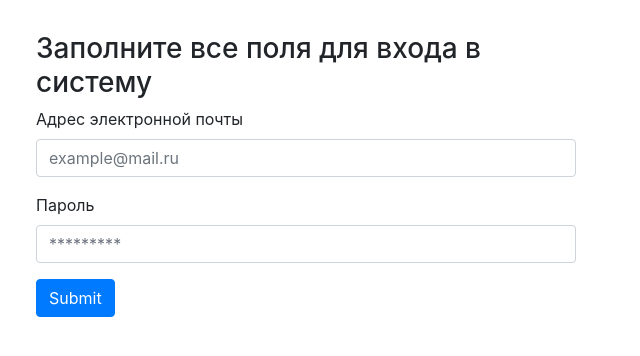
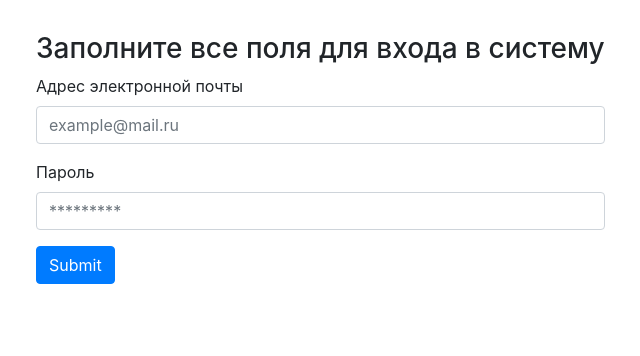
Before and after one commit to Egor14/equipment, a Django app: page /log/ in a window 1280 px wide. Shown: the part 56-412 px from the top of the page, without its empty margins (49-689 px from the left). Run offline with Django 3.2, Linux system fonts and the light colour scheme; some libraries are stand-ins or nearby versions.

Commit message:
col-auto

```diff
--- a/home/templates/home/log.html
+++ b/home/templates/home/log.html
@@ -17,7 +17,7 @@
 <div >
     <div class="container">
   <div class="row">
-    <div class="col-12 col-sm-12 col-md-6 col-lg-6">
+    <div class="col-auto">
     <form action="" method="post">
     {% csrf_token %}
 <h5 style="color: red">{{ message }}</h5>
--- a/home/templates/home/mainPage.html
+++ b/home/templates/home/mainPage.html
@@ -19,7 +19,7 @@
        <br>
 <div class="container">
   <div class="row">
-    <div class="col-12 col-sm-12 col-md-6 col-lg-6">
+    <div class="col-auto">
       {% for i in cars %}
             <h4>Модель: {{ i.model }}</h4>
             <h4>Город: {{ i.city }}</h4>
@@ -31,7 +31,7 @@
           <hr>
       {% endfor %}
     </div>
-    <div class="col-12 col-sm-12 col-md-6 col-lg-6 col-md-auto">
+    <div class="col-auto">
         <h4>Добавить новую модель</h4>
       <form action="/add/" method="POST">
           {% csrf_token %}
```
